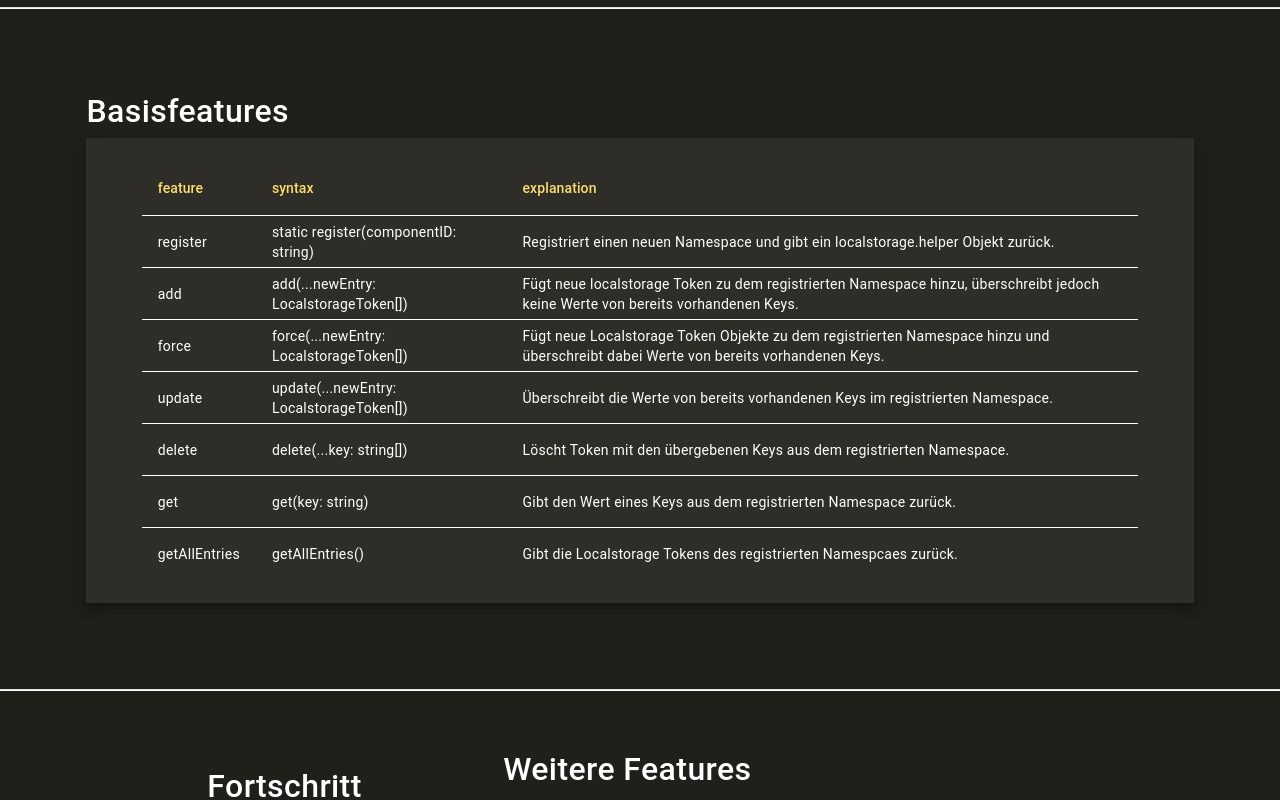
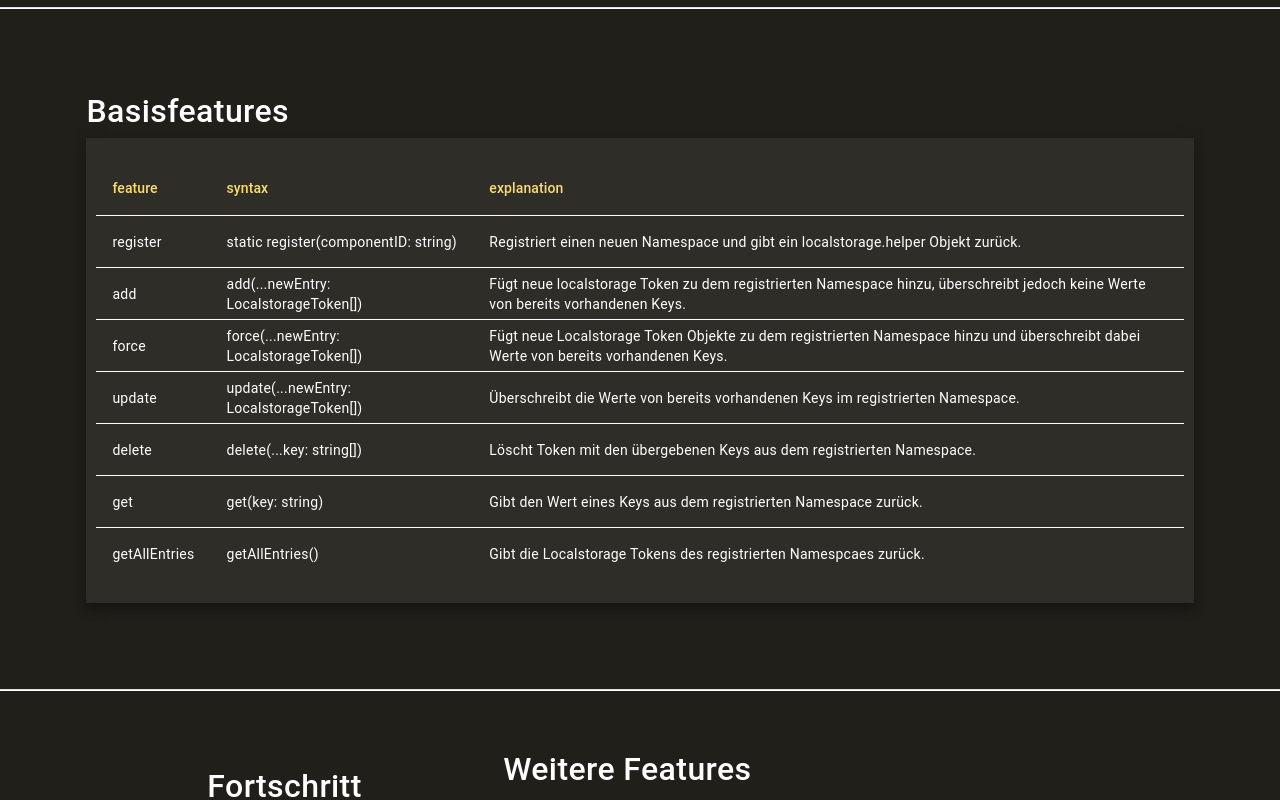
Before and after one commit to Hannes-Schniz/hannes-schniz.github.io, an Angular app: page /LSM in a window 1280 px wide. Shown: the part 600-1400 px from the top of the page. Built offline with nearby package versions, Linux system fonts and the light colour scheme.

Commit message:
fixed basic features

```diff
--- a/src/app/pages/lsm/lsm.component.scss
+++ b/src/app/pages/lsm/lsm.component.scss
@@ -53,8 +53,8 @@
 
 .mat-mdc-table {
   background: var(--cardBackground);
-  padding-left: 5%;
-  padding-right: 5%;
+  padding-left: 10px;
+  padding-right: 10px;
   padding-top: 2%;
   padding-bottom: 2%;
 }
--- a/src/app/pages/script-runner/script-runner.component.scss
+++ b/src/app/pages/script-runner/script-runner.component.scss
@@ -53,8 +53,8 @@
 
 .mat-mdc-table {
   background: var(--cardBackground);
-  padding-left: 5%;
-  padding-right: 5%;
+  padding-left: 10px;
+  padding-right: 10px;
   padding-top: 2%;
   padding-bottom: 2%;
 }
```
